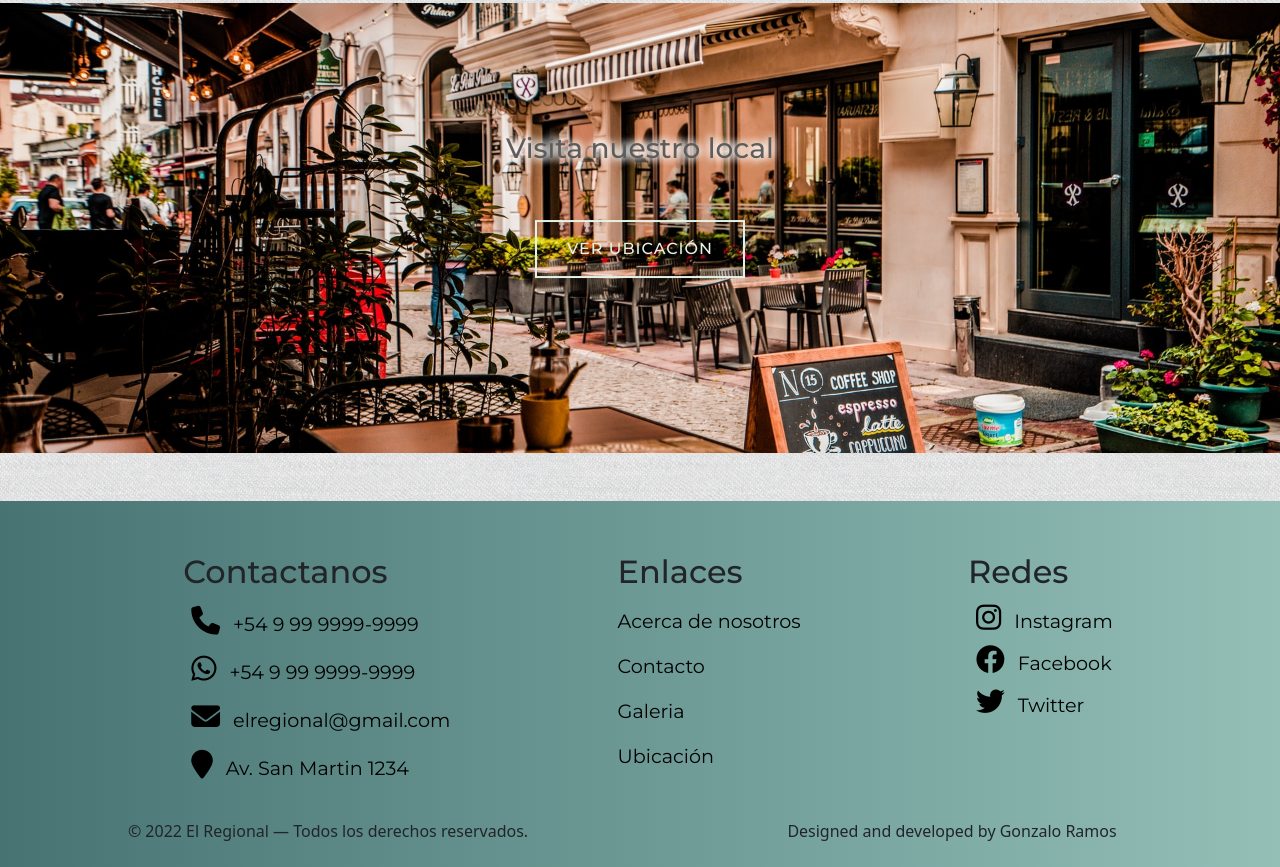
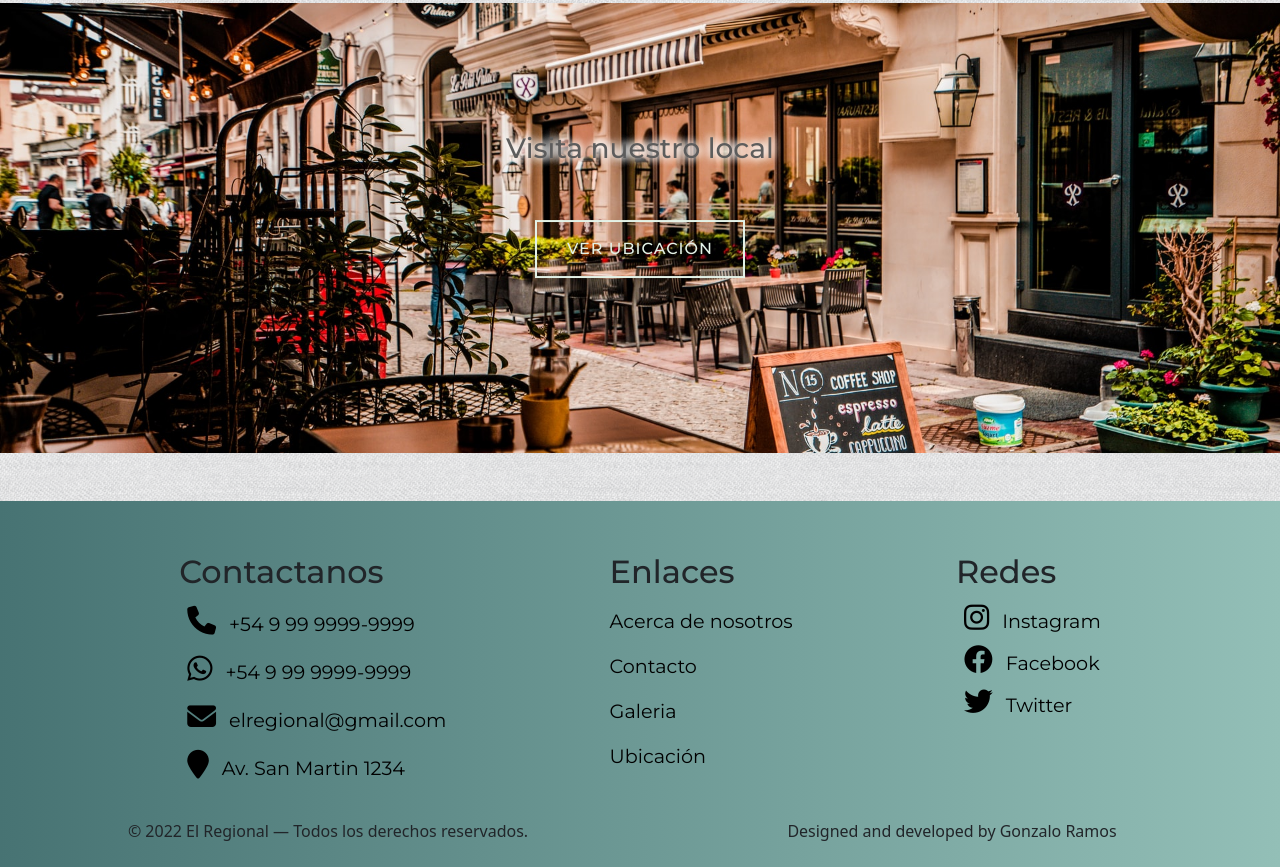
Before and after one commit to Gonza857/entregaProyecto3, a plain HTML site: page index.html in a window 1280 px wide. Shown: the part 2171-3038 px from the top of the page. Drawn offline with nearby package versions, Linux system fonts and the light colour scheme; a web font is replaced by a local one.

Commit message:
trabajo footer6c

```diff
--- a/index.html
+++ b/index.html
@@ -117,11 +117,11 @@
       </div>
     </main>
     <!-- FOOTER -->
-    <footer class="footer container-fluid bg-primary col-12 pt-3 pt-sm-5">
+    <footer class="footer container-fluid bg-primary col-12 pt-4 pt-sm-5">
 
       <div class=" p-1 col-12 d-flex flex-column flex-sm-row flex-wrap justify-content-evenly">
 
-        <div class="w-auto d-flex flex-column mb-4 ps-3">
+        <div class="w-auto d-flex flex-column mb-4 ps-5 ps-sm-0">
           <h5 class="footerTitles">Contactanos</h5>
           <p class="footerData p-0 m-0 py-2">
             <i class="socialIcon fas fa-phone px-2"></i>
@@ -141,7 +141,7 @@
           </p>
         </div>
 
-        <div class="w-auto d-flex flex-column mb-4 ps-3">
+        <div class="w-auto d-flex flex-column mb-4 ps-5 ps-sm-0">
           <h5 class="footerTitles">Enlaces</h5>
           <a class="footerLinks py-2" href="./pages/aboutus.html">Acerca de nosotros</a>
           <a class="footerLinks py-2" href="./pages/contact.html">Contacto</a>
@@ -149,7 +149,7 @@
           <a class="footerLinks py-2" href="./pages/ubication.html">Ubicación</a>
         </div>
 
-        <div class="w-auto d-flex flex-column mb-4 ps-3">
+        <div class="w-auto d-flex flex-column mb-4 ps-5 ps-sm-0">
           <h5 class="footerTitles">Redes</h5>
           <a class="footerLinks" href="./pages/aboutus.html">
             <i class="socialIcon fab fa-instagram px-2"></i>
```
